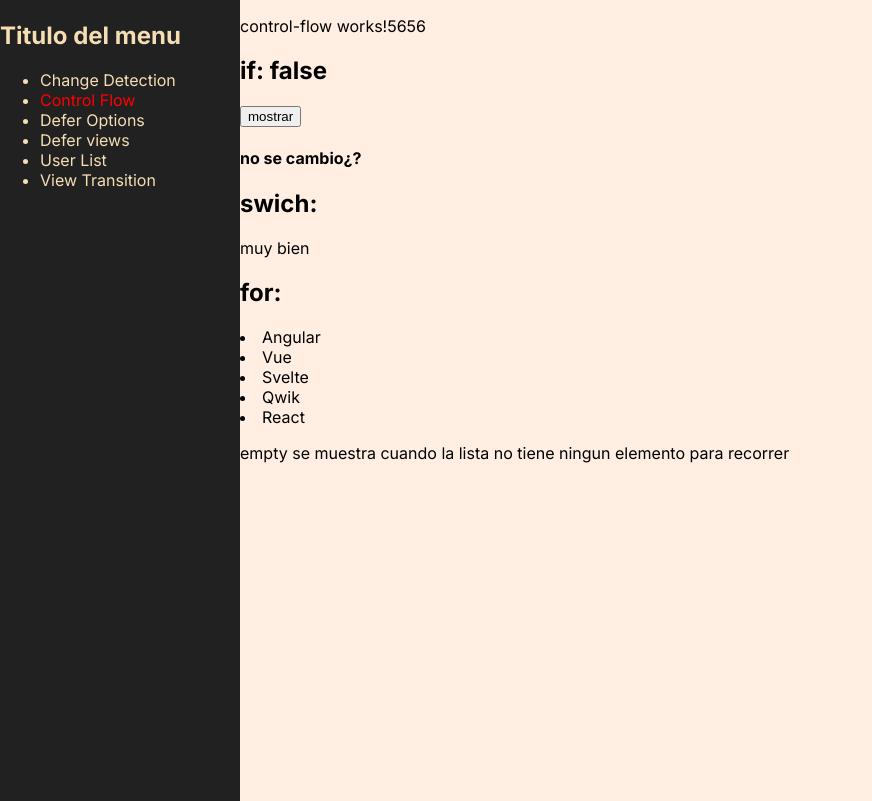
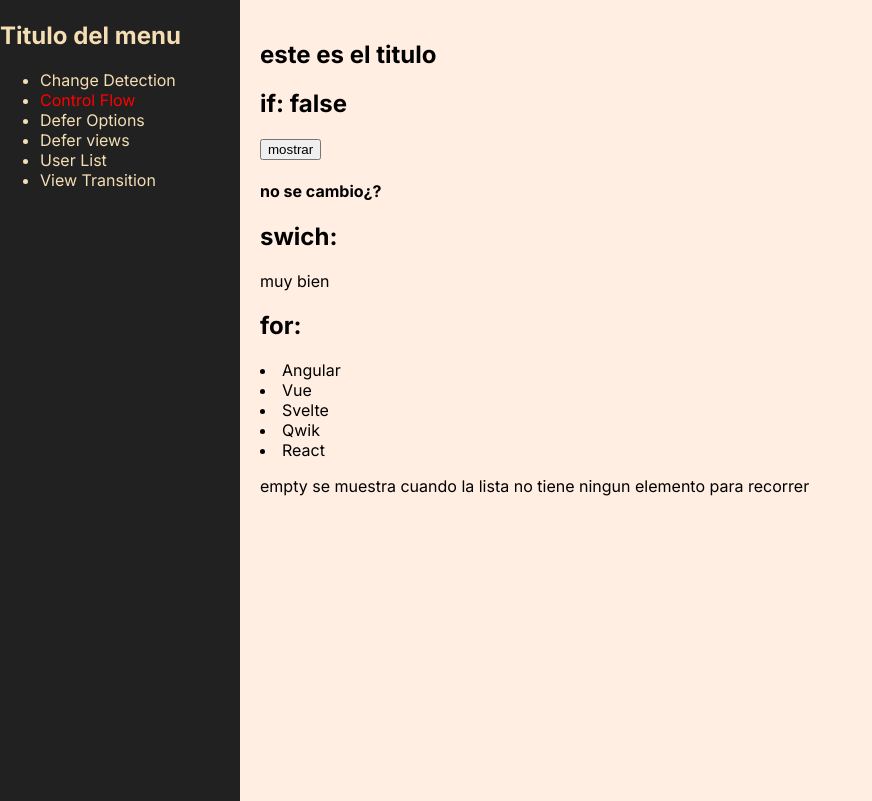
Before and after one commit to Dreico3/test-in-Angular17, an Angular app: page /dashboard/control-flow in a window 1280 px wide. Shown: the whole page, without its empty margins (0-872 px from the left). Built offline with nearby package versions, Linux system fonts and the light colour scheme.

Commit message:
the title component was modified and imported into the control-flow component

```diff
--- a/src/app/dashboard/dashboard.component.scss
+++ b/src/app/dashboard/dashboard.component.scss
@@ -1,4 +1,7 @@
 .dashboard-main{
     display: grid;
     grid-template-columns: 240px auto;
+    .dashboard-contend{
+        padding: 20px;
+    }
 }
--- a/src/app/dashboard/pages/control-flow/control-flow.component.html
+++ b/src/app/dashboard/pages/control-flow/control-flow.component.html
@@ -1,4 +1,4 @@
-<p>control-flow works!5656</p>
+<app-title title="este es el titulo"></app-title>
 <section>
     <section>
         <h2>if: {{showContent()}}</h2>
--- a/src/app/dashboard/pages/control-flow/control-flow.component.ts
+++ b/src/app/dashboard/pages/control-flow/control-flow.component.ts
@@ -1,10 +1,11 @@
 import { Component, signal } from '@angular/core';
+import { TitleComponent } from '../../../shared/title/title.component'
 
 type Grade = 'a' | 'b' | 'f'
 @Component({
   selector: 'app-control-flow',
   standalone: true,
-  imports: [],
+  imports: [TitleComponent],
   templateUrl: './control-flow.component.html',
   styleUrl: './control-flow.component.scss'
 })
--- a/src/app/shared/title/title.component.html
+++ /dev/null
@@ -1 +0,0 @@
-<p>title works!</p>
--- a/src/app/shared/title/title.component.ts
+++ b/src/app/shared/title/title.component.ts
@@ -1,12 +1,12 @@
-import { Component } from '@angular/core';
+import { Component, Input } from '@angular/core';
 
 @Component({
   selector: 'app-title',
   standalone: true,
   imports: [],
-  templateUrl: './title.component.html',
-  styleUrl: './title.component.scss'
+  template: '<h1>{{title}}</h1>'
 })
 export class TitleComponent {
+  @Input({ required: true }) title!: string;
 
 }
```
Also changed, not shown: src/app/shared/title/title.component.scss (deleted), 1 other file (tests, documents, lock files or other folders).
